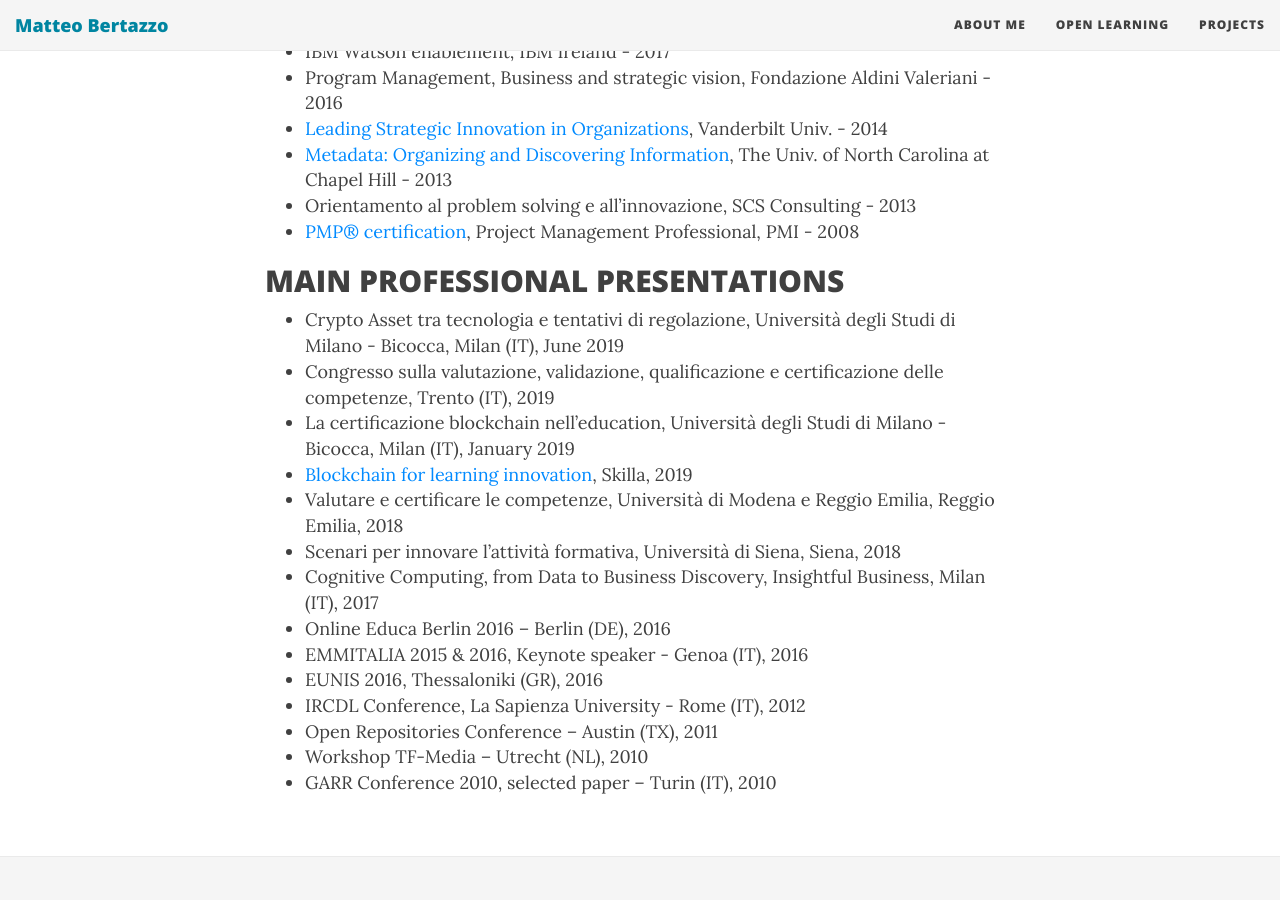
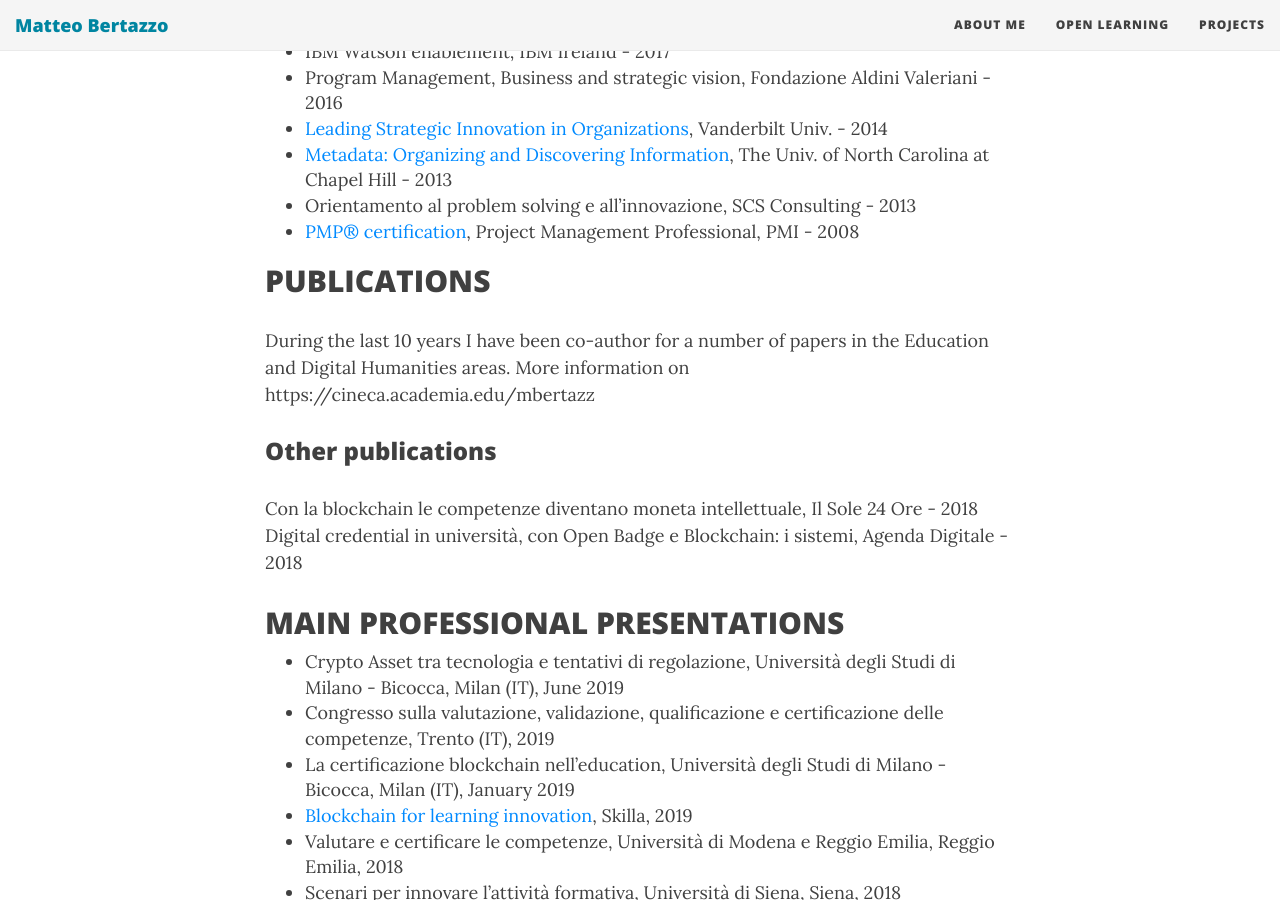
Before and after one commit to mbertazz/mbertazz.github.io, a Jekyll site: the page built from aboutme.md, in a window 1280 px wide and 900 px high, scrolled down 691 px. Built offline with Jekyll 4.4.1, drawn with Linux system fonts in a browser that asks for light colours; nearby versions of some CDN libraries.

Commit message:
Update aboutme.md

```diff
--- a/aboutme.md
+++ b/aboutme.md
@@ -20,6 +20,12 @@ Previously I worked at the Institute of Water Management, Hydrology and Hydrauli
 - Orientamento al problem solving e all'innovazione, SCS Consulting - 2013
 - [PMP® certification](https://www.youracclaim.com/badges/6a97b8ae-3b49-420e-8b88-09fba868b950/), Project Management Professional, PMI - 2008
 
+## PUBLICATIONS
+During the last 10 years I have been co-author for a number of papers in the Education and Digital Humanities areas. More information on https://cineca.academia.edu/mbertazz
+### Other publications
+Con la blockchain le competenze diventano moneta intellettuale, Il Sole 24 Ore - 2018
+Digital credential in università, con Open Badge e Blockchain: i sistemi, Agenda Digitale - 2018
+
 ## MAIN PROFESSIONAL PRESENTATIONS
 - Crypto Asset tra tecnologia e tentativi di regolazione, Università degli Studi di Milano - Bicocca, Milan (IT), June 2019
 - Congresso sulla valutazione, validazione, qualificazione e certificazione delle competenze, Trento (IT), 2019
```
